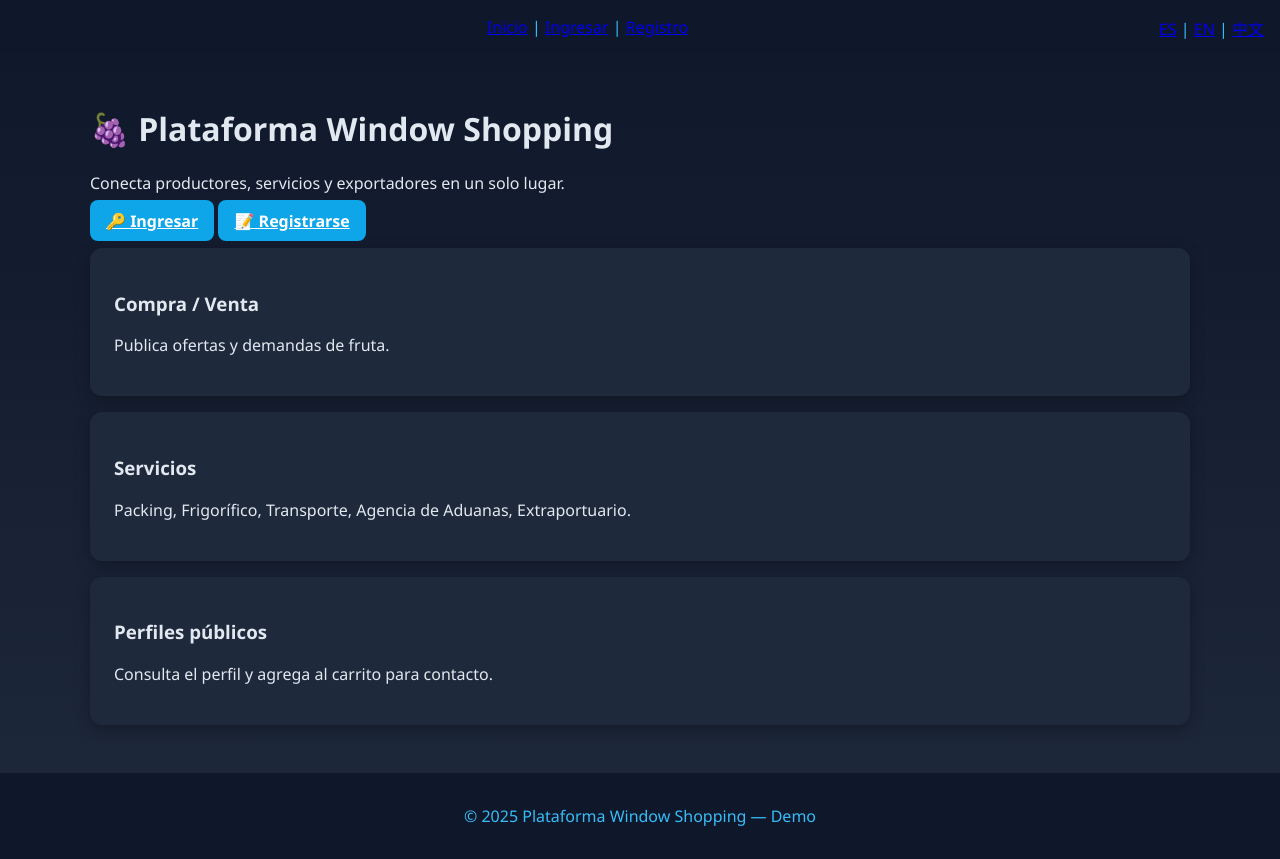
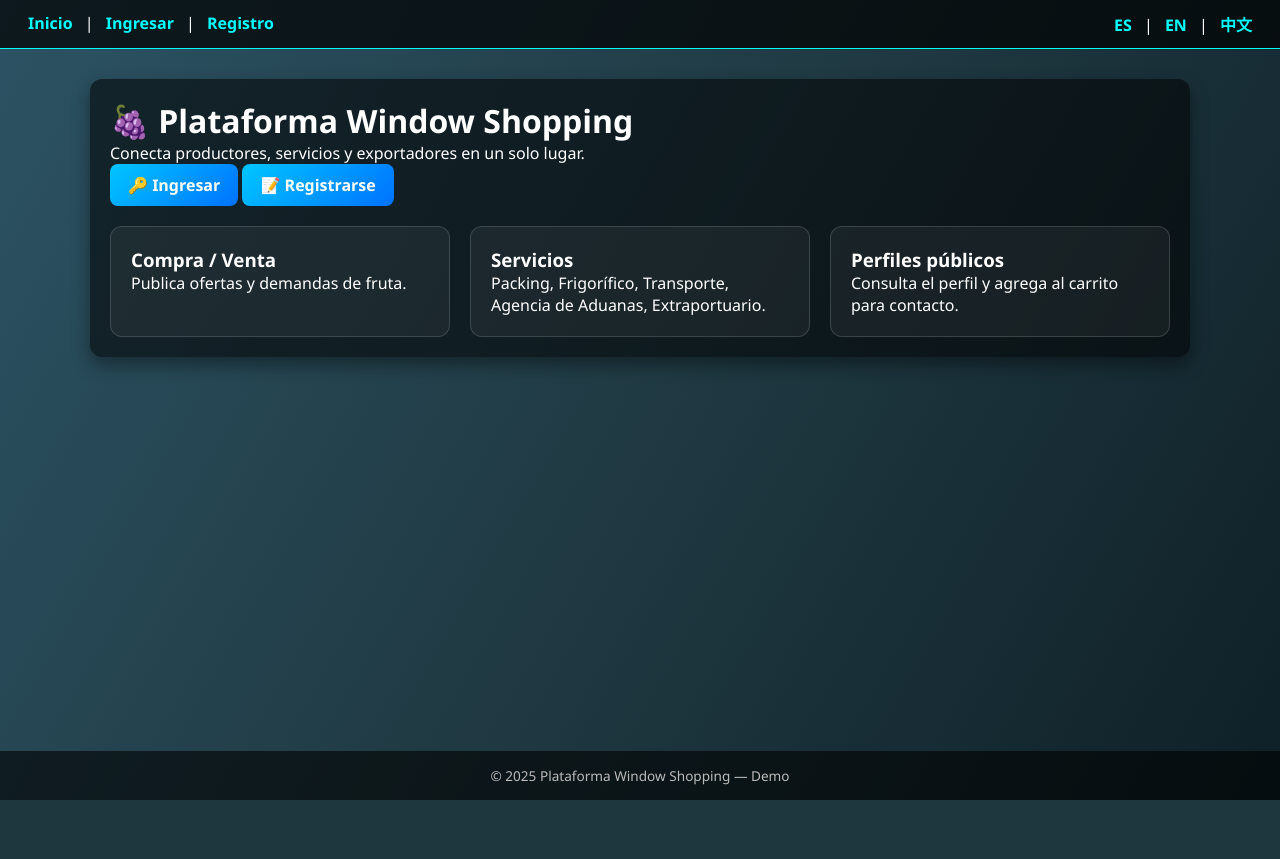
Before and after one commit to crhistopher09ponce04-art/Window-Shopping, a Flask app: page / in a window 1280 px wide. After the commit the page ends 800 px from the top, so only its background shows below. Run offline with Flask 3, Linux system fonts and the light colour scheme.

Commit message:
Update style.css

```diff
--- a/static/style.css
+++ b/static/style.css
@@ -1,46 +1,158 @@
-body {
-    font-family: 'Segoe UI', sans-serif;
-    background: linear-gradient(180deg, #0f172a 0%, #1e293b 100%);
-    color: #e2e8f0;
+/* === Reset & Base === */
+* {
     margin: 0;
     padding: 0;
+    box-sizing: border-box;
+    font-family: "Segoe UI", Tahoma, Geneva, Verdana, sans-serif;
 }
 
-header, footer {
-    background: #0f172a;
-    color: #38bdf8;
-    padding: 1rem;
+body {
+    background: #0f2027;  /* degrade oscuro */
+    background: linear-gradient(120deg, #2c5364, #203a43, #0f2027);
+    color: #fff;
+    min-height: 100vh;
+    display: flex;
+    flex-direction: column;
+}
+
+/* === Header & Nav === */
+header {
+    background: rgba(0, 0, 0, 0.7);
+    padding: 12px 20px;
+    border-bottom: 1px solid #0ff;
+}
+
+nav a {
+    color: #0ff;
+    text-decoration: none;
+    margin: 0 8px;
+    font-weight: 600;
+    transition: 0.2s;
+}
+
+nav a:hover {
+    color: #fff;
+}
+
+/* === Footer === */
+footer {
+    margin-top: auto;
+    padding: 15px;
+    text-align: center;
+    background: rgba(0, 0, 0, 0.6);
+    font-size: 0.85rem;
+    color: #bbb;
+}
+
+/* === Containers & Cards === */
+.container {
+    width: 90%;
+    max-width: 1100px;
+    margin: 30px auto;
+    padding: 20px;
+    background: rgba(0, 0, 0, 0.55);
+    border-radius: 12px;
+    box-shadow: 0 8px 18px rgba(0, 0, 0, 0.4);
+}
+
+.card-container {
+    display: flex;
+    gap: 20px;
+    margin-top: 20px;
+    flex-wrap: wrap;
+}
+
+.card {
+    flex: 1;
+    min-width: 260px;
+    background: rgba(255, 255, 255, 0.05);
+    border: 1px solid rgba(255, 255, 255, 0.15);
+    border-radius: 12px;
+    padding: 20px;
+    transition: 0.3s;
+}
+
+.card:hover {
+    transform: translateY(-4px);
+    border-color: #0ff;
+}
+
+/* === Buttons === */
+.btn, button {
+    display: inline-block;
+    background: linear-gradient(135deg, #00c6ff, #0072ff);
+    color: #fff;
+    padding: 10px 18px;
+    border-radius: 8px;
+    font-weight: bold;
+    text-decoration: none;
+    border: none;
+    cursor: pointer;
+    transition: 0.25s;
+}
+
+.btn:hover, button:hover {
+    background: linear-gradient(135deg, #0072ff, #00c6ff);
+    transform: translateY(-2px);
+}
+
+/* === Forms === */
+input, select, textarea {
+    width: 100%;
+    padding: 10px;
+    margin: 8px 0;
+    border: none;
+    border-radius: 6px;
+    font-size: 1rem;
+}
+
+input:focus, textarea:focus, select:focus {
+    outline: 2px solid #0ff;
+    background: #1b2a33;
+    color: #fff;
+}
+
+/* === Tables === */
+table {
+    width: 100%;
+    border-collapse: collapse;
+    margin-top: 15px;
+}
+
+table th, table td {
+    padding: 12px;
+    border-bottom: 1px solid rgba(255, 255, 255, 0.2);
     text-align: center;
 }
 
-.container {
-    max-width: 1100px;
-    margin: auto;
-    padding: 2rem;
+table th {
+    background: rgba(0, 255, 255, 0.15);
+    color: #0ff;
+    font-weight: bold;
+    text-transform: uppercase;
 }
 
-.card {
-    background: #1e293b;
-    border-radius: 12px;
-    padding: 1.5rem;
-    margin: 1rem 0;
-    box-shadow: 0 4px 15px rgba(0,0,0,0.3);
-    transition: transform 0.2s ease;
-}
-.card:hover {
-    transform: translateY(-4px);
+table tr:hover {
+    background: rgba(255, 255, 255, 0.08);
 }
 
-button, .btn {
-    background: #0ea5e9;
-    border: none;
-    border-radius: 8px;
-    padding: 0.6rem 1rem;
-    color: #fff;
-    font-weight: 600;
-    cursor: pointer;
-    transition: background 0.2s;
+/* === Alerts & Errors === */
+.error-box {
+    background: rgba(255, 50, 50, 0.15);
+    border: 1px solid #ff4d4d;
+    color: #ffb3b3;
+    padding: 15px;
+    margin: 20px 0;
+    border-radius: 6px;
+    text-align: center;
 }
-button:hover, .btn:hover {
-    background: #0284c7;
+
+/* === Responsive === */
+@media (max-width: 768px) {
+    .card-container {
+        flex-direction: column;
+    }
+    nav {
+        text-align: center;
+    }
 }
```
